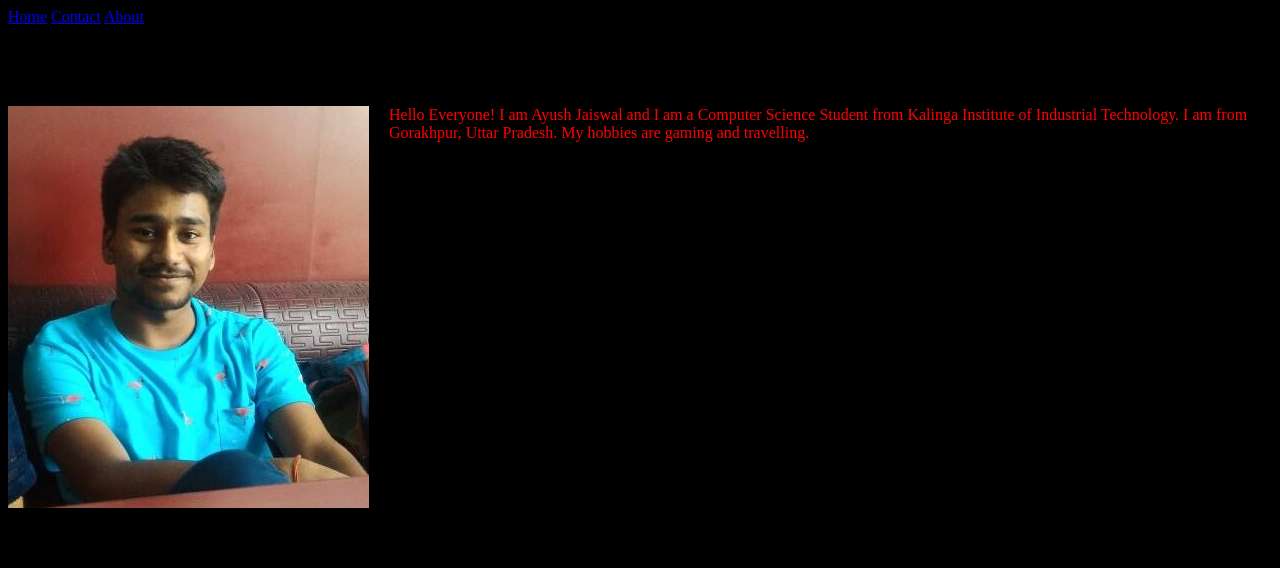
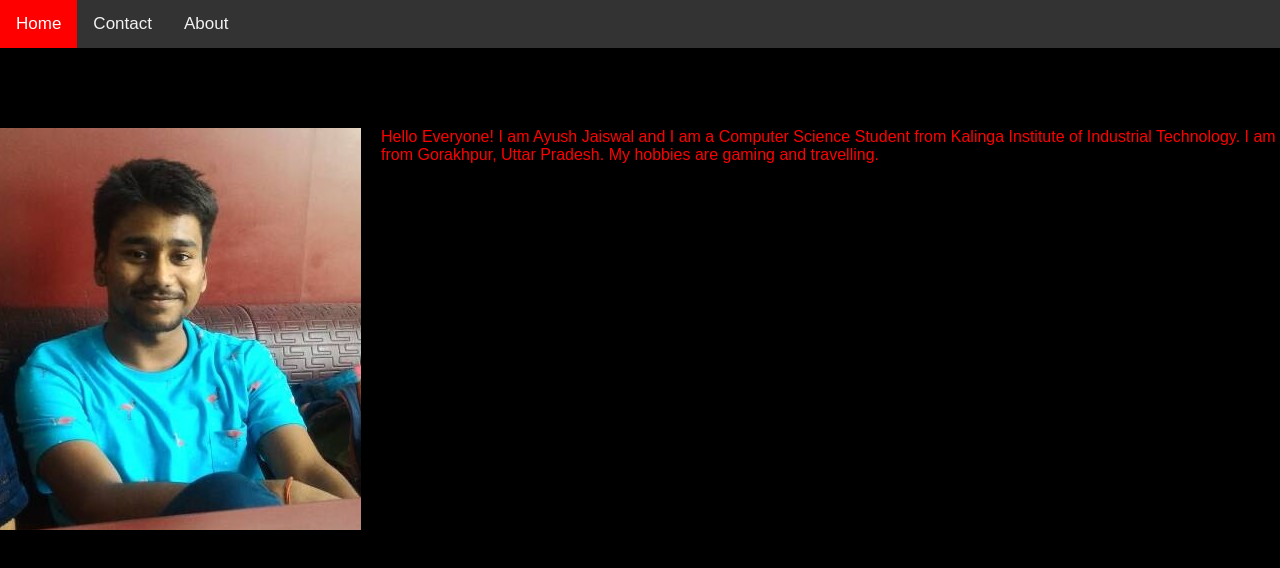
Before and after one commit to Raptor446/Ayush_Jaiswal.github.io, a plain HTML site: page index.html in a window 1280 px wide. Drawn offline with Linux system fonts and the light colour scheme.

Commit message:
Update style.css

```diff
--- a/style.css
+++ b/style.css
@@ -23,6 +23,33 @@ p {
   color: red;
 }
 
-body{
+
+body {
+  margin: 0;
+  font-family: Arial, Helvetica, sans-serif;
   background-color: black;
 }
+
+.topnav {
+  overflow: hidden;
+  background-color: #333;
+}
+
+.topnav a {
+  float: left;
+  color: #f2f2f2;
+  text-align: center;
+  padding: 14px 16px;
+  text-decoration: none;
+  font-size: 17px;
+}
+
+.topnav a:hover {
+  background-color: #ddd;
+  color: black;
+}
+
+.topnav a.active {
+  background-color:red;
+  color: white;
+}
```
